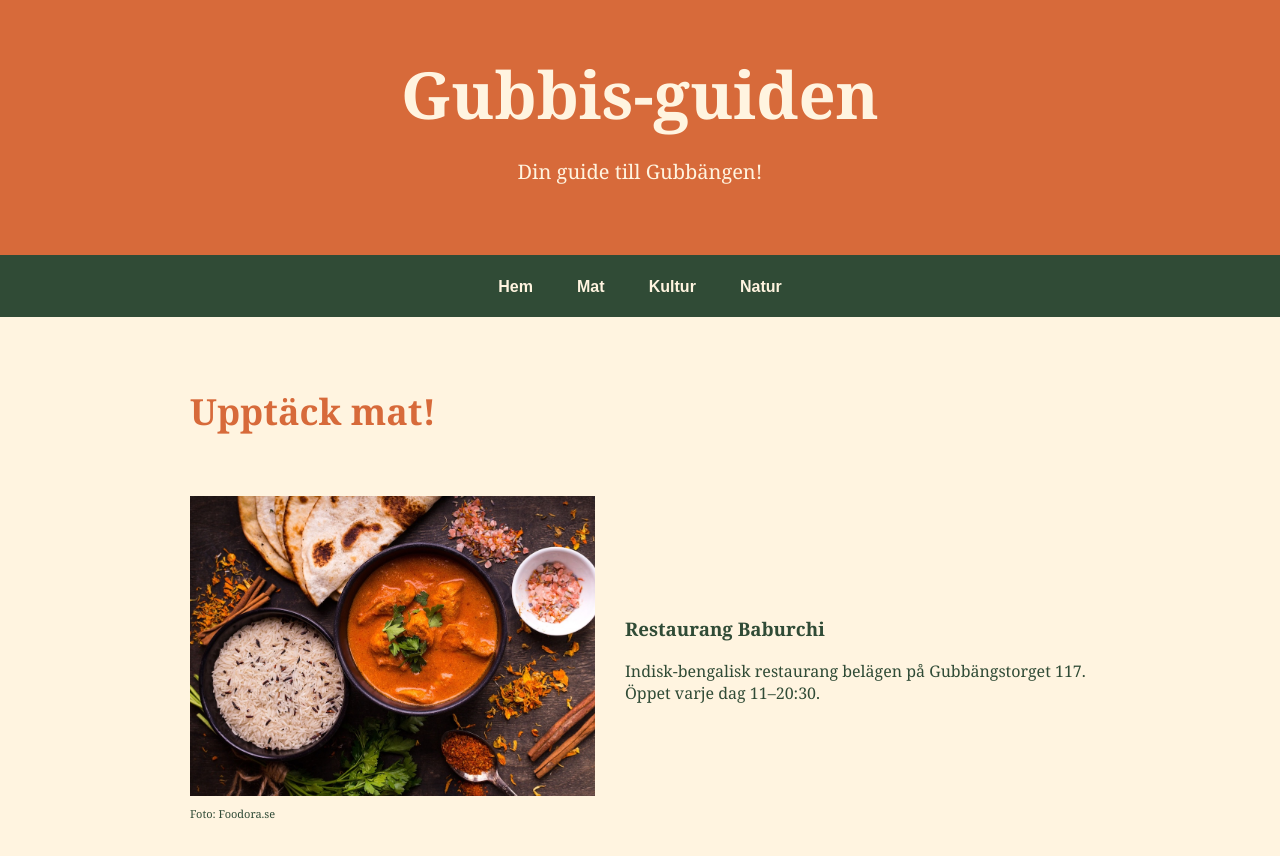
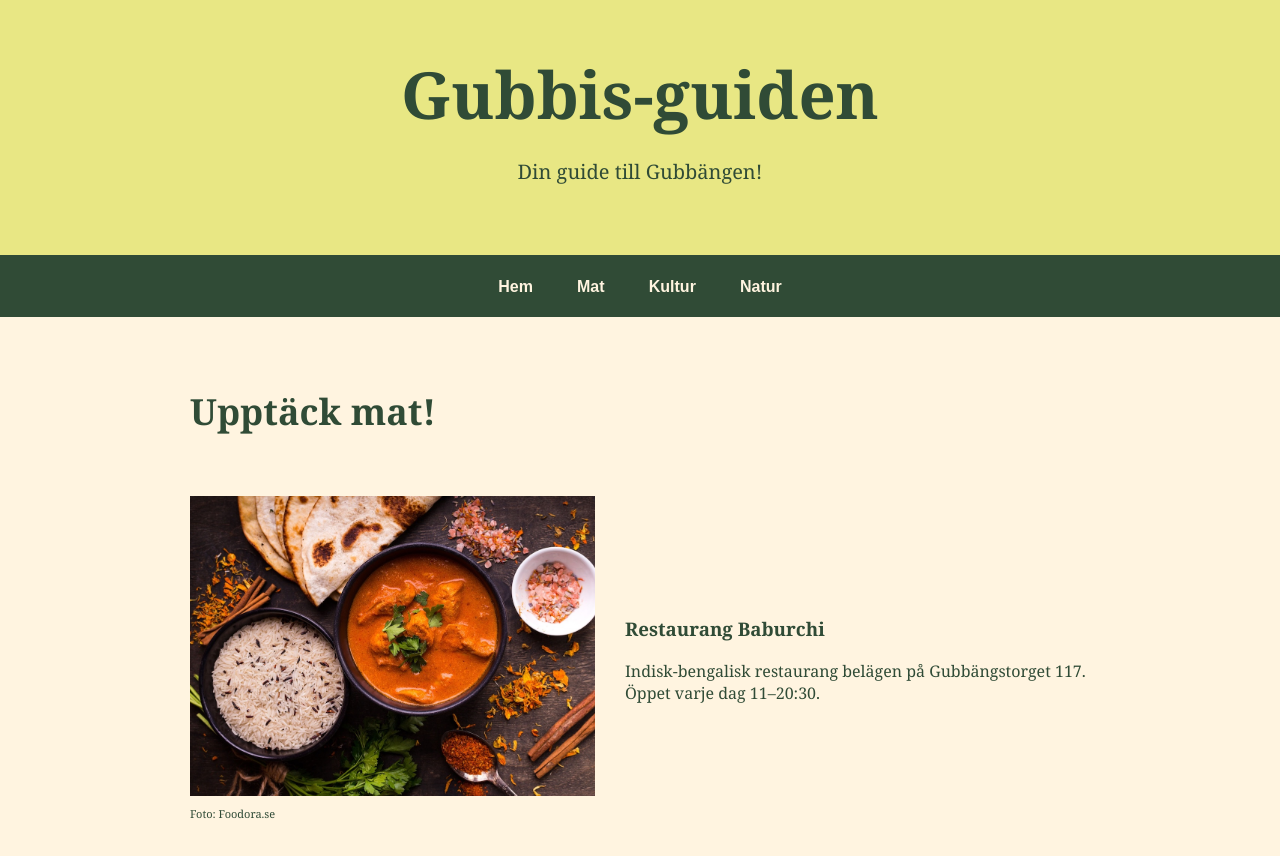
Before and after one commit to signehelsing/gubbisguiden, a plain HTML site: page mat.html in a window 1280 px wide. Drawn offline with Linux system fonts and the light colour scheme.

Commit message:
Add files via upload

```diff
--- a/style.css
+++ b/style.css
@@ -9,7 +9,7 @@ body {
 
 /* Sidans översta del */
 header {
-   background-color:#D76A3A;
+   background-color:#e8e784;
    text-align: center;
    padding: 50px 20px;
 
@@ -18,7 +18,7 @@ header {
 /* Huvudrubrik */
 h1 {
     font-size: 65px;
-    color:#FFF4E0;
+    color:#304B36;
     margin: 0;
 
 }
@@ -26,7 +26,7 @@ h1 {
 /* Text under rubrik */
 header p {
     font-size: 20px;
-    color: #FFF4E0
+    color: ##304B36;
 
 }
 
@@ -58,7 +58,7 @@ main {
 /* Underrubriker */
 h2 {
     font-size: 36px;
-    color: #D76A3A
+    color: #304B36
 
 }
 
```
